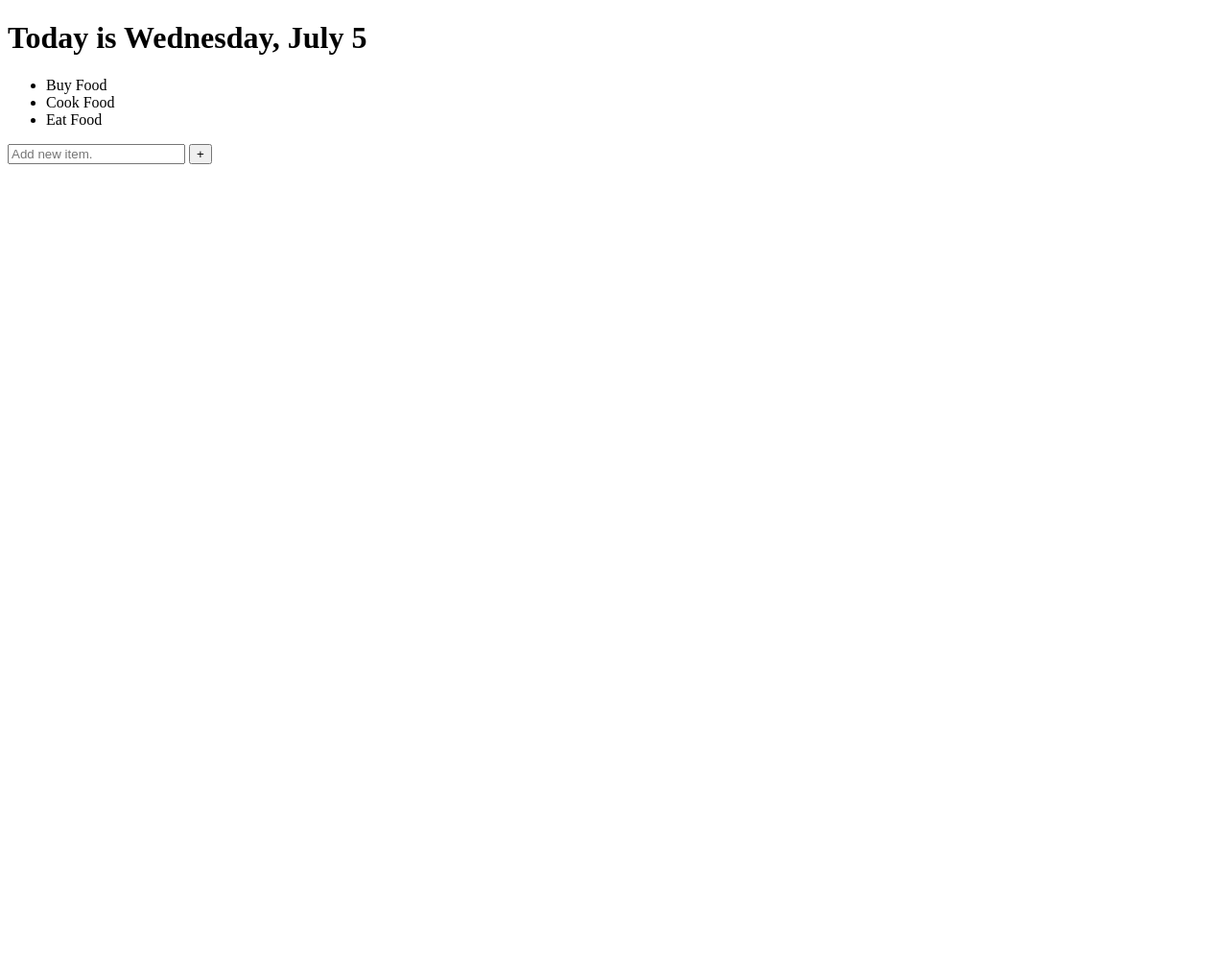
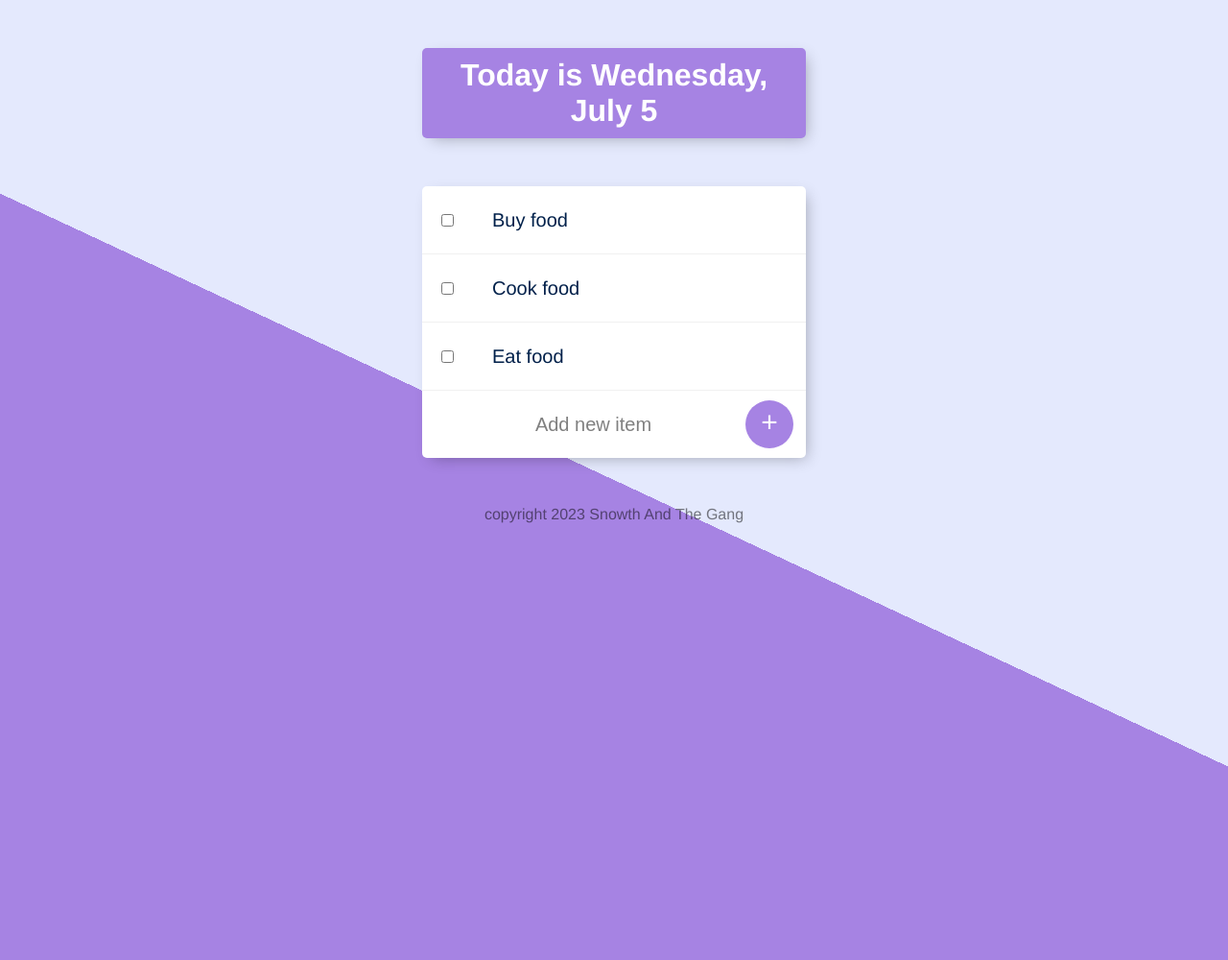
Before and after one commit to JudeAndrewReyes/WebDev, a Node server app: page / in a window 1280 px wide. Shown: the whole page at 96% size. Before the commit the page ends 171 px from the top, so only its background shows below. Run offline with Node 20, Linux system fonts and the light colour scheme.

Commit message:
added header and footer

```diff
--- /dev/null
+++ b/todolist-v1/public/css/styles.css
@@ -0,0 +1,96 @@
+html {
+  background-color: #E4E9FD;
+  background-image: -webkit-linear-gradient(65deg, #A683E3 50%, #E4E9FD 50%);
+  min-height: 1000px;
+  font-family: 'helvetica neue';
+}
+
+h1 {
+  color: #fff;
+  padding: 10px;
+}
+
+.box {
+  max-width: 400px;
+  margin: 50px auto;
+  background: white;
+  border-radius: 5px;
+  box-shadow: 5px 5px 15px -5px rgba(0, 0, 0, 0.3);
+}
+
+#heading {
+  background-color: #A683E3;
+  text-align: center;
+}
+
+.item {
+  min-height: 70px;
+  display: flex;
+  align-items: center;
+  border-bottom: 1px solid #F1F1F1;
+}
+
+.item:last-child {
+  border-bottom: 0;
+}
+
+input:checked+p {
+  text-decoration: line-through;
+  text-decoration-color: #A683E3;
+}
+
+input[type="checkbox"] {
+  margin: 20px;
+}
+
+p {
+  margin: 0;
+  padding: 20px;
+  font-size: 20px;
+  font-weight: 200;
+  color: #00204a;
+}
+
+form {
+  text-align: center;
+  margin-left: 20px;
+}
+
+button {
+  min-height: 50px;
+  width: 50px;
+  border-radius: 50%;
+  border-color: transparent;
+  background-color: #A683E3;
+  color: #fff;
+  font-size: 30px;
+  padding-bottom: 6px;
+  border-width: 0;
+}
+
+input[type="text"] {
+  text-align: center;
+  height: 60px;
+  top: 10px;
+  border: none;
+  background: transparent;
+  font-size: 20px;
+  font-weight: 200;
+  width: 313px;
+}
+
+input[type="text"]:focus {
+  outline: none;
+  box-shadow: inset 0 -3px 0 0 #A683E3;
+}
+
+::placeholder {
+  color: grey;
+  opacity: 1;
+}
+
+footer {
+  color: white;
+  color: rgba(0, 0, 0, 0.5);
+  text-align: center;
+}
--- /dev/null
+++ b/todolist-v1/views/footer.ejs
@@ -0,0 +1,5 @@
+    </body>
+
+    <footer>copyright 2023 Snowth And The Gang</footer>
+
+</html>
--- /dev/null
+++ b/todolist-v1/views/header.ejs
@@ -0,0 +1,9 @@
+<!DOCTYPE html>
+<html lang="en">
+    <head>
+        <meta charset="UTF-8">
+        <meta name="viewport" content="width=device-width, initial-scale=1.0">
+        <title>To Do List</title>
+        <link rel="stylesheet" href="css/styles.css">
+    </head>
+    <body>
--- a/todolist-v1/views/list.ejs
+++ b/todolist-v1/views/list.ejs
@@ -1,26 +1,22 @@
-<!DOCTYPE html>
-<html lang="en">
-    <head>
-        <meta charset="UTF-8">
-        <meta name="viewport" content="width=device-width, initial-scale=1.0">
-        <title>To Do List</title>
-    </head>
-    <body>
+<%- include("header"); -%>
 
-        <h1>Today is <%= kindOfDay %> </h1>
-<!-- List of todos -->
-        <ul>
-            <li>Buy Food</li>
-            <li>Cook Food</li>
-            <li>Eat Food</li>
-        </ul>
-<!-- form for adding item in todo list -->
-        <form action="/" method="post">
+        <div class="box" id="heading">
+            <h1>Today is <%= listTitle %> </h1>
+        </div>
+<!-- List of to do's -->
+        <div class="box">
 
-            <input type="text" name="new_item" placeholder="Add new item.">
-            <input type="submit" value="+">
+            <% for (let i=0; i<newListItems.length; i++) { %>
+                <div class="item">
+                    <input type="checkbox">
+                    <p><%= newListItems[i] %></p>
+                </div>
+            <% } %>
 
-        </form>
-
-    </body>
-</html>
+            <form class="item" action="/" method="post">
+                <input type="text" name="newItem" placeholder="Add new item" autocomplete="off">
+                <button type="submit" name="list" value=<%= listTitle %>>+</button>
+            </form>
+        </div>
+<!-- form for adding item in to do list -->
+<%- include("footer"); -%>
```
Also changed, not shown: todolist-v1/app.js (+37 -1 lines).
